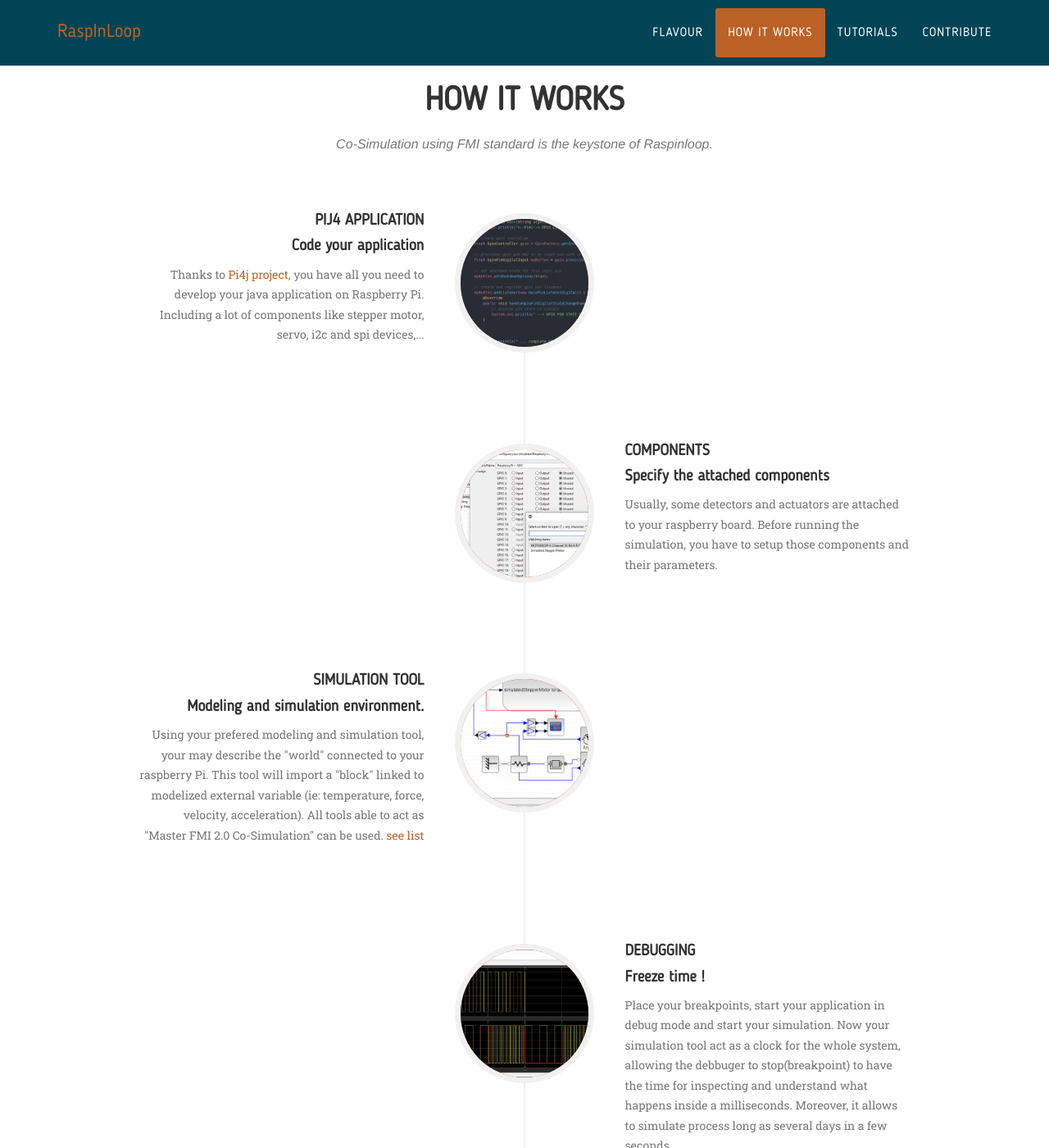
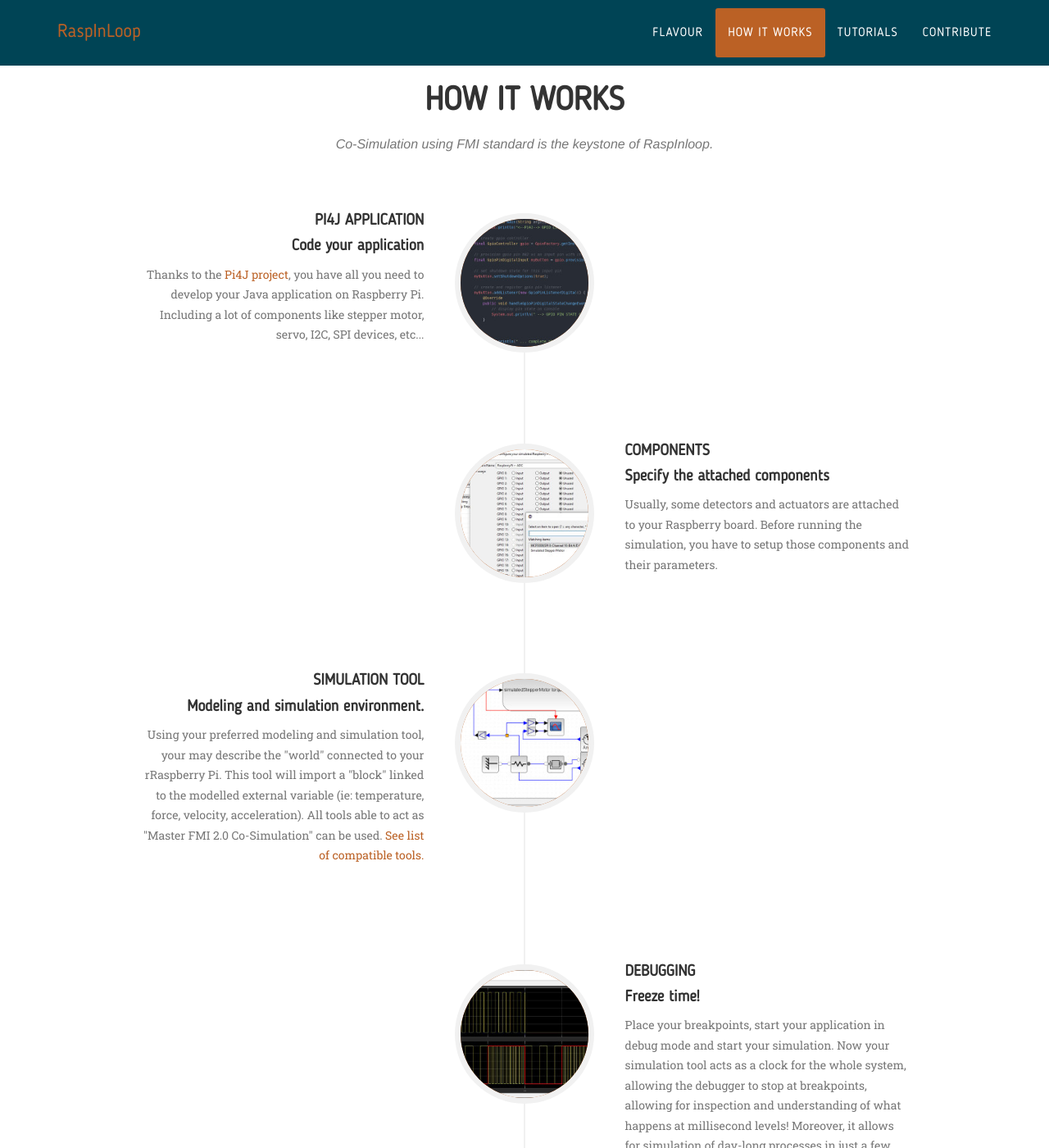
Before and after one commit to RaspInLoop/raspInLoop.github.io, a Jekyll site: the page built from index.html, in a window 1280 px wide and 1400 px high, scrolled down 1368 px. Shown: the whole window at 82% size. Built offline with Jekyll 4.4.1, drawn with Linux system fonts in a browser that asks for light colours; some web fonts are replaced; some of the changed text lies outside the part shown.

Commit message:
Fixed typos and re-phrased sentences

```diff
--- a/_includes/flavour.html
+++ b/_includes/flavour.html
@@ -4,7 +4,7 @@
             <div class="row">
                 <div class="col-lg-12 text-center">
                     <h2 class="section-heading">Flavour</h2>
-                    <h3 class="section-subheading text-muted">Raspinloop is available in different packages:</h3>
+                    <h3 class="section-subheading text-muted">RaspInLoop is available in different packages:</h3>
                 </div>
             </div>
             <div class="row text-center">
@@ -15,7 +15,7 @@
                         <i class="fa fa-file-code-o fa-stack-1x fa-inverse"></i>
                     </span>
                     <h4 class="service-heading">Raw</h4>
-                    <p class="text-muted">Use library or command line java tools to debug your Pi4j application under simulation </p>
+                    <p class="text-muted">Use library or command line Java tools to debug your Pi4J application under simulation </p>
                   </a>
                 </div>
                 <div class="col-md-4">
@@ -25,7 +25,7 @@
                         <i class="fa fa-cubes fa-stack-1x fa-inverse"></i>
                     </span>
                     <h4 class="service-heading">Eclipse Plugin</h4>
-                    <p class="text-muted">Debug your Pi4j application directly from eclipse while your simulation is running. Hardware configuration is also available from eclipse.</p>
+                    <p class="text-muted">Debug your Pi4J application directly from Eclipse while your simulation is running. Hardware configuration is also available from Eclipse.</p>
                     </a>
                 </div>
                 <div class="col-md-4">
@@ -34,7 +34,7 @@
                         <i class="fa fa-circle fa-stack-2x text-primary"></i>
                         <i class="fa fa-cubes fa-stack-1x fa-inverse"></i>
                     </span>
-                    <h4 class="service-heading">InetlliJ IDEA Plugin</h4>
+                    <h4 class="service-heading">IntelliJ IDEA Plugin</h4>
                     <p class="text-muted">Coming soon...</p>
                   </a>
                 </div>
--- a/_includes/header.html
+++ b/_includes/header.html
@@ -42,7 +42,7 @@
         <div class="container">
             <div class="intro-text">
                 <div class="intro-lead-in">Put the Raspberry Pi in the Simulation Loop</div>
-                <div class="intro-heading">RaspinLoop</div>
+                <div class="intro-heading">RaspInLoop</div>
                 <a href="#flavour" class="page-scroll btn btn-xl">Tell Me More</a>
             </div>
         </div>
--- a/_includes/howitworks.html
+++ b/_includes/howitworks.html
@@ -4,7 +4,7 @@
             <div class="row">
                 <div class="col-lg-12 text-center">
                     <h2 class="section-heading">How it Works</h2>
-                    <h3 class="section-subheading text-muted">Co-Simulation using FMI standard is the keystone of Raspinloop.</h3>
+                    <h3 class="section-subheading text-muted">Co-Simulation using FMI standard is the keystone of RaspInloop.</h3>
                 </div>
             </div>
             <div class="row">
@@ -16,11 +16,11 @@
                             </div>
                             <div class="timeline-panel">
                                 <div class="timeline-heading">
-                                    <h4>Pij4 Application</h4>
+                                    <h4>Pi4J Application</h4>
                                     <h4 class="subheading">Code your application</h4>
                                 </div>
                                 <div class="timeline-body">
-                                    <p class="text-muted">Thanks to <a href="http://pi4j.com/">Pi4j project</a>, you have all you need to develop your java application on Raspberry Pi. Including a lot of components like stepper motor, servo, i2c and spi devices,...</p>
+                                    <p class="text-muted">Thanks to the <a href="http://pi4j.com/">Pi4J project</a>, you have all you need to develop your Java application on Raspberry Pi. Including a lot of components like stepper motor, servo, I2C, SPI devices, etc...</p>
                                 </div>
                             </div>
                         </li>
@@ -34,7 +34,7 @@
                                   <h4 class="subheading">Specify the attached components</h4>
                               </div>
                               <div class="timeline-body">
-                                  <p class="text-muted">Usually, some detectors and actuators are attached to your raspberry board. Before running the simulation, you have to setup those components and their parameters.</p>
+                                  <p class="text-muted">Usually, some detectors and actuators are attached to your Raspberry board. Before running the simulation, you have to setup those components and their parameters.</p>
                               </div>
                             </div>
                         </li>
@@ -48,7 +48,7 @@
                                   <h4 class="subheading">Modeling and simulation environment.</h4>
                               </div>
                               <div class="timeline-body">
-                                  <p class="text-muted">Using your prefered modeling and simulation tool, your may describe the "world" connected to your raspberry Pi. This tool will import a "block" linked to modelized external variable (ie:  temperature, force, velocity, acceleration). All tools able to act as "Master FMI 2.0 Co-Simulation" can be used. <a href="http://fmi-standard.org/tools/">see list</a></p>
+                                  <p class="text-muted">Using your preferred modeling and simulation tool, your may describe the "world" connected to your rRaspberry Pi. This tool will import a "block" linked to the modelled external variable (ie:  temperature, force, velocity, acceleration). All tools able to act as "Master FMI 2.0 Co-Simulation" can be used. <a href="http://fmi-standard.org/tools/">See list of compatible tools.</a></p>
                               </div>
                             </div>
                         </li>
@@ -59,10 +59,10 @@
                             <div class="timeline-panel">
                                 <div class="timeline-heading">
                                     <h4>Debugging</h4>
-                                    <h4 class="subheading">Freeze time !</h4>
+                                    <h4 class="subheading">Freeze time!</h4>
                                 </div>
                                 <div class="timeline-body">
-                                    <p class="text-muted">Place your breakpoints, start your application in debug mode and start your simulation. Now your simulation tool act as a clock for the whole system, allowing the debbuger to stop(breakpoint) to have the time for inspecting and understand what happens inside a milliseconds. Moreover, it allows to simulate process long as several days in a few seconds...</p>
+                                    <p class="text-muted">Place your breakpoints, start your application in debug mode and start your simulation. Now your simulation tool acts as a clock for the whole system, allowing the debugger to stop at breakpoints, allowing for inspection and understanding of what happens at millisecond levels! Moreover, it allows for simulation of day-long processes in just a few seconds...</p>
                                 </div>
                             </div>
                         </li>
```
